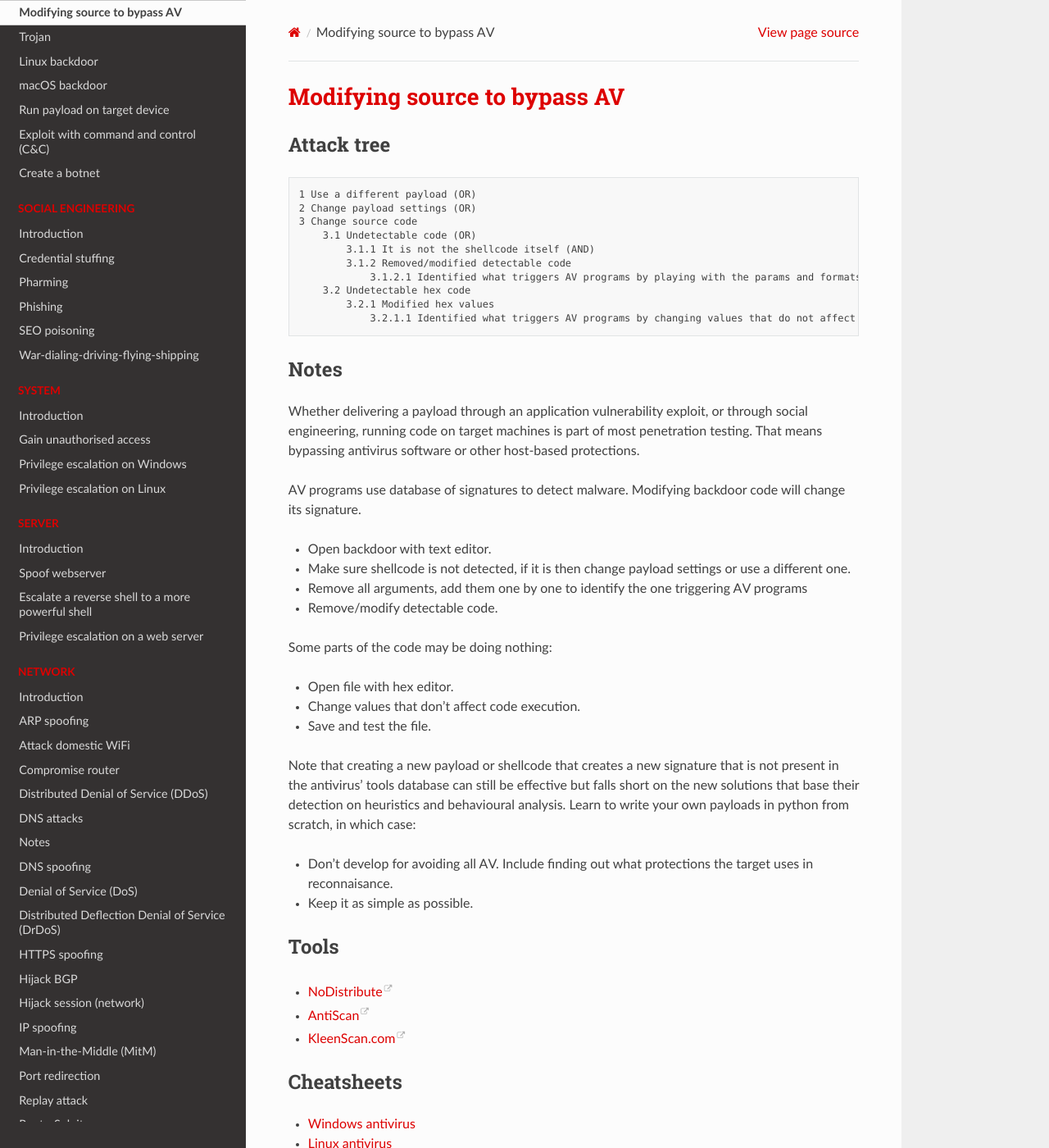
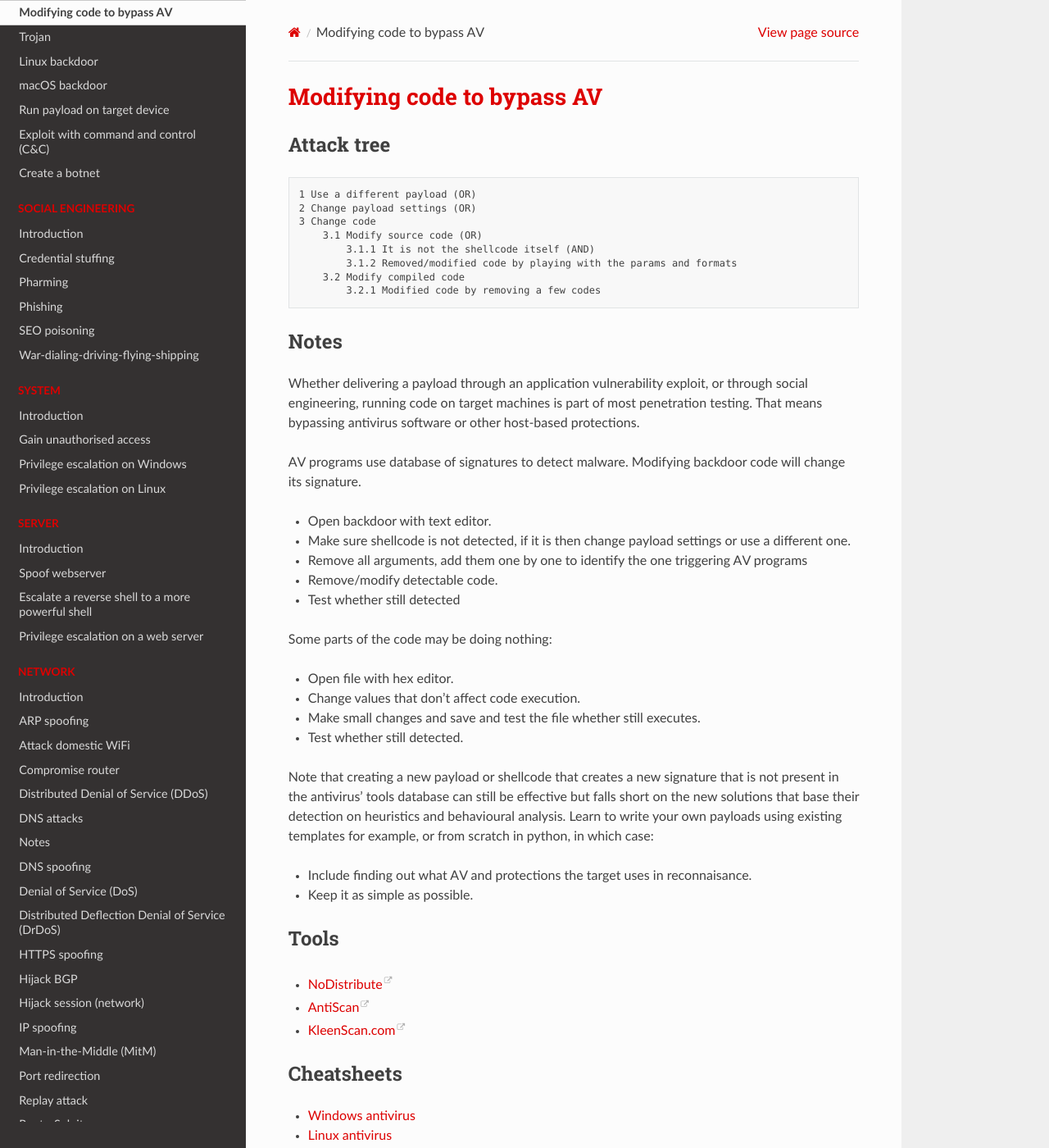
Before and after one commit to tymyrddin/red-basic, a Sphinx documentation site: the page built from source/docs/malware/Modify-source.md, in a window 1280 px wide and 1400 px high. Shown: the whole window at 82% size. Built offline with Sphinx 7.4.7 and the Read the Docs theme 2.0.0, drawn with Linux system fonts in a browser that asks for light colours.

Commit message:
modifications

````diff
--- a/source/docs/malware/Modify-source.md
+++ b/source/docs/malware/Modify-source.md
@@ -1,18 +1,16 @@
-# Modifying source to bypass AV
+# Modifying code to bypass AV
 
 ## Attack tree
 
 ```text
 1 Use a different payload (OR)
 2 Change payload settings (OR)
-3 Change source code
-    3.1 Undetectable code (OR)
+3 Change code
+    3.1 Modify source code (OR)
         3.1.1 It is not the shellcode itself (AND)
-        3.1.2 Removed/modified detectable code
-            3.1.2.1 Identified what triggers AV programs by playing with the params and formats
-    3.2 Undetectable hex code
-        3.2.1 Modified hex values
-            3.2.1.1 Identified what triggers AV programs by changing values that do not affect code execution
+        3.1.2 Removed/modified code by playing with the params and formats
+    3.2 Modify compiled code
+        3.2.1 Modified code by removing a few codes
 ```
 
 ## Notes
@@ -27,18 +25,21 @@ AV programs use database of signatures to detect malware. Modifying backdoor cod
 * Make sure shellcode is not detected, if it is then change payload settings or use a different one.
 * Remove all arguments, add them one by one to identify the one triggering AV programs
 * Remove/modify detectable code.
+* Test whether still detected
 
 Some parts of the code may be doing nothing:
 
 * Open file with hex editor.
 * Change values that don’t affect code execution.
-* Save and test the file.
+* Make small changes and save and test the file whether still executes.
+* Test whether still detected.
 
 Note that creating a new payload or shellcode that creates a new signature that is not present in the antivirus' tools
 database can still be effective but falls short on the new solutions that base their detection on heuristics
-and behavioural analysis. Learn to write your own payloads in python from scratch, in which case:
+and behavioural analysis. Learn to write your own payloads using existing templates for example, or from scratch in
+python, in which case:
 
-* Don't develop for avoiding all AV. Include finding out what protections the target uses in reconnaisance.
+* Include finding out what AV and protections the target uses in reconnaisance.
 * Keep it as simple as possible.
 
 ## Tools
````
